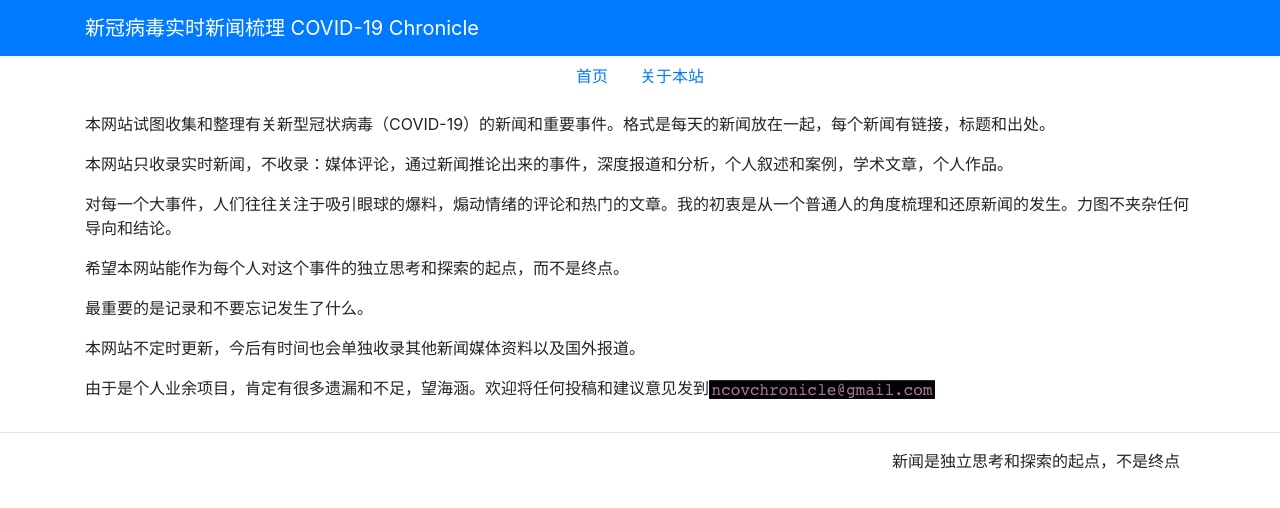
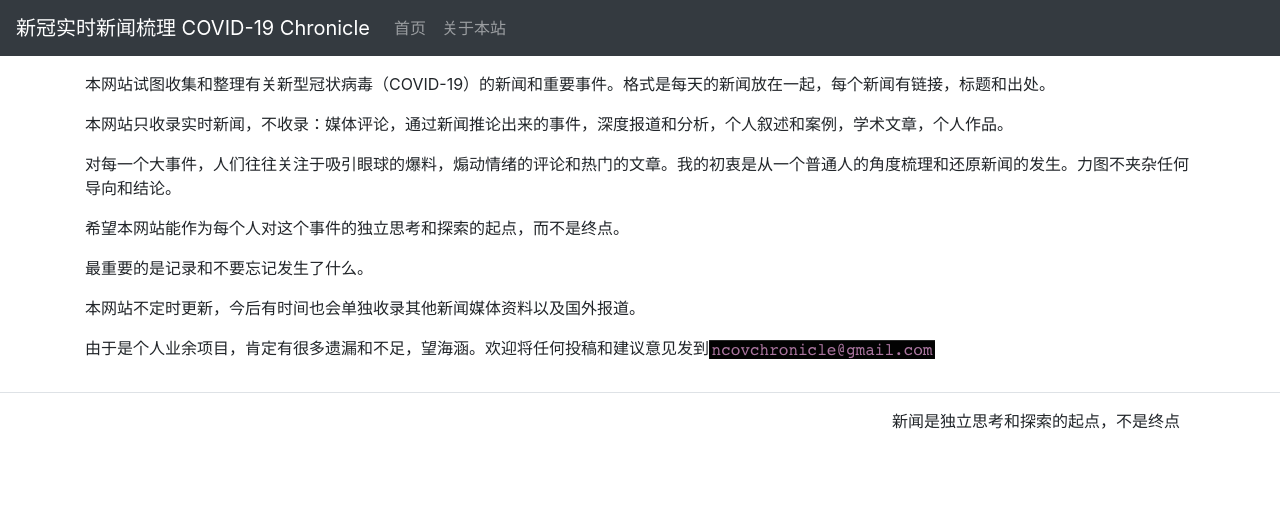
Before and after one commit to chronicle2020/chronicle2020.github.io, a Jekyll site: the page built from about.md, in a window 1280 px wide. Shown: the top 508 px of the page. Built offline with Jekyll 4.4.1, drawn with Linux system fonts in a browser that asks for light colours.

Commit message:
navbar active link

```diff
--- a/_config.yml
+++ b/_config.yml
@@ -1,4 +1,4 @@
-title: 新冠病毒实时新闻梳理 COVID-19 Chronicle
+title: 新冠实时新闻梳理 COVID-19 Chronicle
 description: 新闻是独立思考和探索的起点，不是终点
 markdown: kramdown
 highlighter: rouge
--- a/_layouts/default.html
+++ b/_layouts/default.html
@@ -6,7 +6,6 @@
   <meta http-equiv="X-UA-Compatible" content="IE=edge">
   <meta name="viewport" content="width=device-width, initial-scale=1">
   <link rel="stylesheet" href="{{ '/assets/css/style.css?v=' | append: site.github.build_revision | relative_url }}">
-  <script src="{{ "/assets/javascript/bootstrap/bootstrap.bundle.min.js" | relative_url }}"></script>
   <link rel='shortcut icon' href='/assets/favicon/favicon.ico'>
   <link rel='icon' sizes='16x16' type='image/png' href='/assets/favicon/favicon-16x16.png'>
   <link rel='icon' sizes='32x32' type='image/png' href='/assets/favicon/favicon-32x32.png'>
@@ -14,20 +13,36 @@
   <link rel='icon' sizes='192x192' type='image/png' href='/assets/favicon/android-chrome-192x192.png'>
   <link rel='icon' sizes='512x512' type='image/png' href='/assets/favicon/android-chrome-512x512.png'>
   <link rel='manifest' href='/assets/favicon/site.webmanifest'>
+  <script
+    src="https://code.jquery.com/jquery-3.4.1.min.js"
+    integrity="sha256-CSXorXvZcTkaix6Yvo6HppcZGetbYMGWSFlBw8HfCJo="
+    crossorigin="anonymous"></script>
+  <script
+    src="https://cdn.jsdelivr.net/npm/popper.js@1.16.0/dist/umd/popper.min.js"
+    integrity="sha384-Q6E9RHvbIyZFJoft+2mJbHaEWldlvI9IOYy5n3zV9zzTtmI3UksdQRVvoxMfooAo"
+    crossorigin="anonymous"></script>
+  <script src="{{ "/assets/js/bootstrap.bundle.min.js" | relative_url }}"></script>
+  <script src="{{ "/assets/js/index.js" | relative_url }}"></script>
   {%- seo -%}
 </head>
 
 <body>
   <!-- header -->
-  <nav class="navbar navbar-expand-lg navbar-dark bg-primary">
-    <div class="container">
+  <nav class="navbar navbar-expand-lg navbar-dark bg-dark">
     <a class="navbar-brand" rel="author" href="{{ "/" | relative_url }}">{{ site.title | default: site.github.repository_name }}</a>
+    <button class="navbar-toggler" type="button" data-toggle="collapse" data-target="#navbarNav" aria-controls="navbarNav" aria-expanded="false" aria-label="Toggle navigation">
+      <span class="navbar-toggler-icon"></span>
+    </button>
+    <div class="collapse navbar-collapse" id="navbarNav">
+      <ul class="navbar-nav">
+        <li class="nav-item">
+          <a href="{{ site.baseurl }}{% link index.md %}" class="nav-link">首页</a>
+        </li>
+        <li class="nav-item">
+          <a href="{{ site.baseurl }}{% link about.md %}" class="nav-link">关于本站</a>
+        </li>
+      </ul>
     </div>
-  </nav>
-
-  <nav class="nav justify-content-center">
-    <a href="{{ site.baseurl }}{% link index.md %}" class="nav-link">首页</a>
-    <a href="{{ site.baseurl }}{% link about.md %}" class="nav-link">关于本站</a>
   </nav>
 
   <!-- content -->
--- a/assets/js/index.js
+++ b/assets/js/index.js
@@ -1,3 +1,6 @@
-function myFunction() {
-  document.getElementById("demo").innerHTML = "Paragraph changed.";
-}
+// when page loads
+$(document).ready(function() {
+    // get current URL path and assign 'active' class
+    var pathname = window.location.pathname;
+    $('.navbar-nav > li > a[href="'+pathname+'"]').parent().addClass('active');
+})
```
